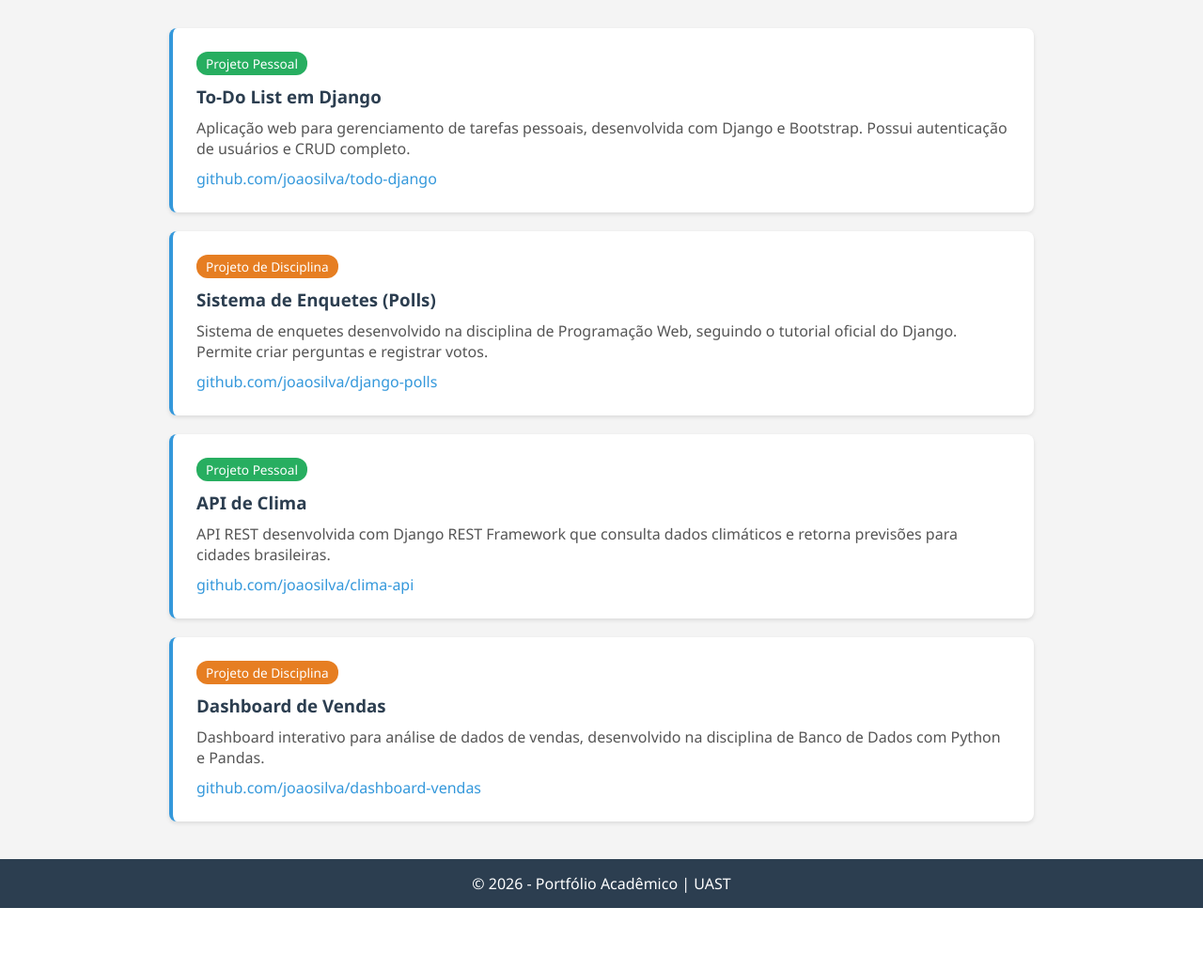
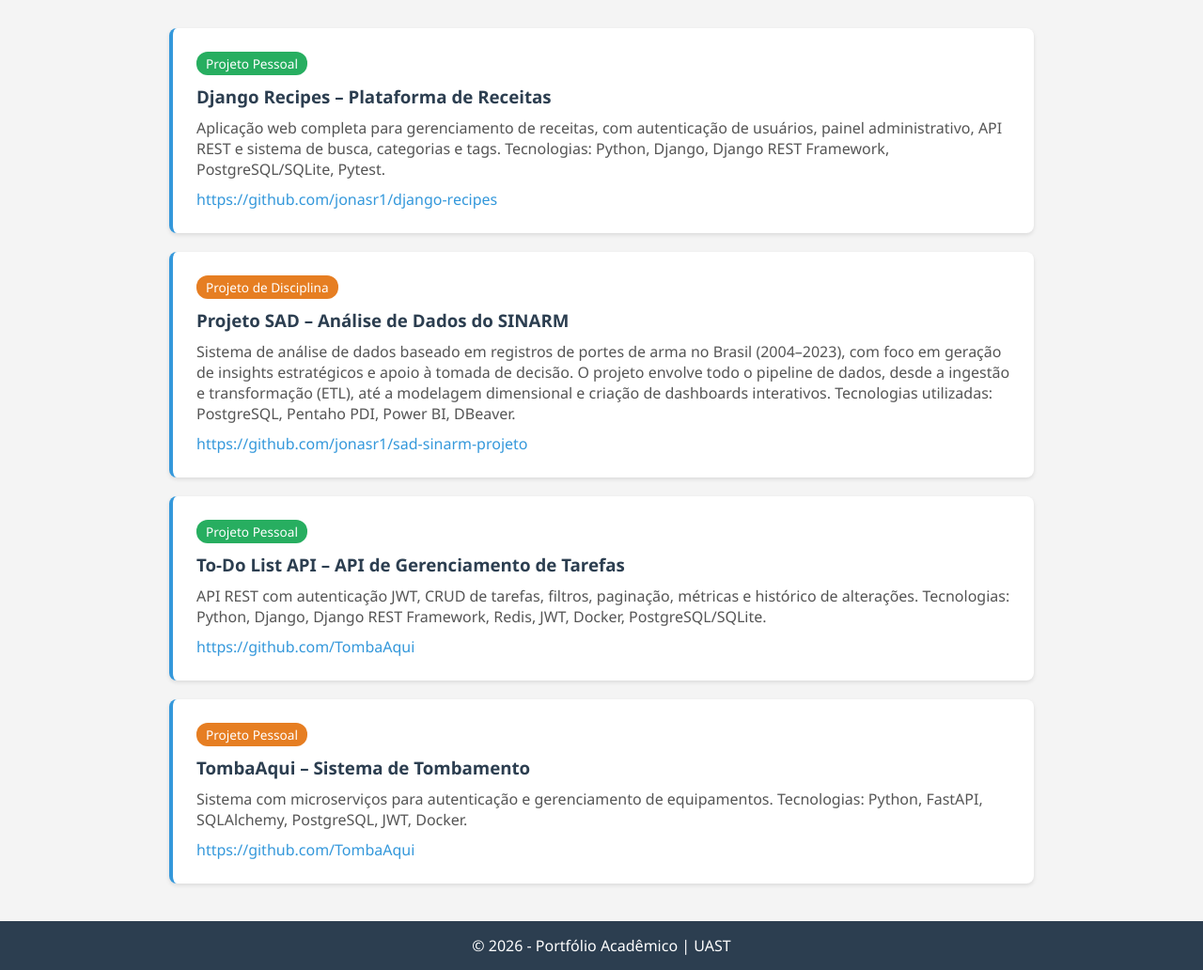
Before and after one commit to jonasr1/portfolio-django, a Django app: page /portfolio/projetos/ in a window 1280 px wide. Shown: the part 127-1159 px from the top of the page at 94% size. Before the commit the page ends 1093 px from the top, so only its background shows below. Run offline with Django 5.2, Linux system fonts and the light colour scheme.

Commit message:
feat: add CSS styles and update HTML templates for portfolio sections

```diff
--- a/core/settings.py
+++ b/core/settings.py
@@ -109,7 +109,6 @@ USE_I18N = True
 
 USE_TZ = True
 
-
 # Static files (CSS, JavaScript, Images)
 # https://docs.djangoproject.com/en/5.2/howto/static-files/
 
--- a/core/templates/core/base.html
+++ b/core/templates/core/base.html
@@ -1,64 +1,19 @@
+{% load static %}
 <!DOCTYPE html>
 <html lang="pt-br">
-<head>
+    <head>
     <meta name="keywords" content="portfolio, django, projetos, programação">
     <meta name="description"
-        content="{% block meta_description %} Portfólio {% endblock meta_description %}">
+        content="{% block meta_description %}Portfólio{% endblock meta_description %}">
     <meta charset="UTF-8">
     <meta name="viewport" content="width=device-width, initial-scale=1.0">
     <title>{% block title %}Meu Portfólio{% endblock title %}</title>
-    <style>
-        * {
-            margin: 0;
-            padding: 0;
-            box-sizing: border-box;
-        }
-        body {
-            font-family: 'Segoe UI', Tahoma, Geneva, Verdana, sans-serif;
-            background-color: #f4f4f4;
-            color: #333;
-        }
-        header {
-            background-color: #2c3e50;
-            color: white;
-            padding: 20px 0;
-            text-align: center;
-        }
-        header h1 {
-            font-size: 2em;
-        }
-        nav {
-            background-color: #34495e;
-            padding: 10px 0;
-            text-align: center;
-        }
-        nav a {
-            color: white;
-            text-decoration: none;
-            margin: 0 15px;
-            font-size: 1.1em;
-        }
-        nav a:hover {
-            text-decoration: underline;
-        }
-        .container {
-            max-width: 960px;
-            margin: 30px auto;
-            padding: 0 20px;
-        }
-        footer {
-            background-color: #2c3e50;
-            color: white;
-            text-align: center;
-            padding: 15px 0;
-            margin-top: 40px;
-        }
-        {% block extra_css %}{% endblock %}
-    </style>
+    <link rel="stylesheet" href="{% static 'core/css/styles.css' %}">
+    {% block extra_css %}{% endblock extra_css %}
 </head>
 <body>
     <header>
-        <h1>{% block header_title %}Portfólio do Aluno{% endblock header_title %}</h1>
+        <h1>{% block header_title %}Seu Portfólio{% endblock header_title %}</h1>
     </header>
 
     <nav>
--- a/portfolio/templates/portfolio/projetos.html
+++ b/portfolio/templates/portfolio/projetos.html
@@ -1,88 +1,49 @@
 {% extends "core/base.html" %}
-
-{% block title %}Projetos - Meu Portfólio{% endblock title %}
-
-{% block header_title %}Meus Projetos{% endblock header_title %}
-
+{% load static %}
+{% block title %}
+    Projetos - Meu Portfólio
+{% endblock title %}
+{% block header_title %}
+    Meus Projetos
+{% endblock header_title %}
 {% block extra_css %}
-.projeto-card {
-    background: white;
-    padding: 25px;
-    margin-bottom: 20px;
-    border-radius: 8px;
-    box-shadow: 0 2px 4px rgba(0,0,0,0.1);
-    border-left: 4px solid #3498db;
-}
-.projeto-card h3 {
-    color: #2c3e50;
-    margin-bottom: 10px;
-}
-.projeto-card p {
-    color: #555;
-    margin-bottom: 10px;
-}
-.projeto-card .tipo {
-    display: inline-block;
-    padding: 3px 10px;
-    border-radius: 12px;
-    font-size: 0.85em;
-    color: white;
-    margin-bottom: 10px;
-}
-.tipo-pessoal {
-    background-color: #27ae60;
-}
-.tipo-disciplina {
-    background-color: #e67e22;
-}
-.projeto-card a {
-    color: #3498db;
-    text-decoration: none;
-}
-.projeto-card a:hover {
-    text-decoration: underline;
-}
+    <link rel="stylesheet" href="{% static 'portfolio/css/projetos.css' %}">
 {% endblock extra_css %}
-
 {% block content %}
     <div class="projeto-card">
         <span class="tipo tipo-pessoal">Projeto Pessoal</span>
-    <h3>To-Do List em Django</h3>
+        <h3>Django Recipes – Plataforma de Receitas</h3>
         <p>
-        Aplicação web para gerenciamento de tarefas pessoais, desenvolvida
-        com Django e Bootstrap. Possui autenticação de usuários e CRUD completo.
+            Aplicação web completa para gerenciamento de receitas, com autenticação de usuários, painel administrativo, API REST e sistema de busca, categorias e tags.
+            Tecnologias: Python, Django, Django REST Framework, PostgreSQL/SQLite, Pytest.
         </p>
-    <a href="#">github.com/joaosilva/todo-django</a>
+        <a href="#">https://github.com/jonasr1/django-recipes</a>
     </div>
-
     <div class="projeto-card">
         <span class="tipo tipo-disciplina">Projeto de Disciplina</span>
-    <h3>Sistema de Enquetes (Polls)</h3>
+        <h3>Projeto SAD – Análise de Dados do SINARM</h3>
         <p>
-        Sistema de enquetes desenvolvido na disciplina de Programação Web,
-        seguindo o tutorial oficial do Django. Permite criar perguntas
-        e registrar votos.
+            Sistema de análise de dados baseado em registros de portes de arma no Brasil (2004–2023), com foco em geração de insights estratégicos e apoio à tomada de decisão. O projeto envolve todo o pipeline de dados, desde a ingestão e transformação (ETL), até a modelagem dimensional e criação de dashboards interativos.
+            Tecnologias utilizadas: PostgreSQL, Pentaho PDI, Power BI, DBeaver.
         </p>
-    <a href="#">github.com/joaosilva/django-polls</a>
+        <a href="#">https://github.com/jonasr1/sad-sinarm-projeto</a>
     </div>
-
     <div class="projeto-card">
         <span class="tipo tipo-pessoal">Projeto Pessoal</span>
-    <h3>API de Clima</h3>
+        <h3>To-Do List API – API de Gerenciamento de Tarefas</h3>
         <p>
-        API REST desenvolvida com Django REST Framework que consulta
-        dados climáticos e retorna previsões para cidades brasileiras.
+            API REST com autenticação JWT, CRUD de tarefas, filtros, paginação, métricas e histórico de alterações.
+            Tecnologias: Python, Django, Django REST Framework, Redis, JWT, Docker, PostgreSQL/SQLite.
         </p>
-    <a href="#">github.com/joaosilva/clima-api</a>
+        <a href="#">https://github.com/TombaAqui</a>
     </div>
-
     <div class="projeto-card">
-    <span class="tipo tipo-disciplina">Projeto de Disciplina</span>
-    <h3>Dashboard de Vendas</h3>
+        <span class="tipo tipo-disciplina">Projeto Pessoal</span>
+        <h3>TombaAqui – Sistema de Tombamento</h3>
         <p>
-        Dashboard interativo para análise de dados de vendas,
-        desenvolvido na disciplina de Banco de Dados com Python e Pandas.
+            Sistema com microserviços para autenticação e gerenciamento de equipamentos.
+            Tecnologias: Python, FastAPI, SQLAlchemy, PostgreSQL, JWT, Docker.
         </p>
-    <a href="#">github.com/joaosilva/dashboard-vendas</a>
+        <a href="#">https://github.com/TombaAqui</a>
     </div>
 {% endblock content %}
```
Also changed, not shown: core/static/core/css/styles.css (added, +53 -0 lines), portfolio/static/portfolio/css/home.css (added, +50 -0 lines), portfolio/static/portfolio/css/projetos.css (added, +37 -0 lines), portfolio/templates/portfolio/home.html (+12 -53 lines). Lines whose indentation alone changed are shown as unchanged.
